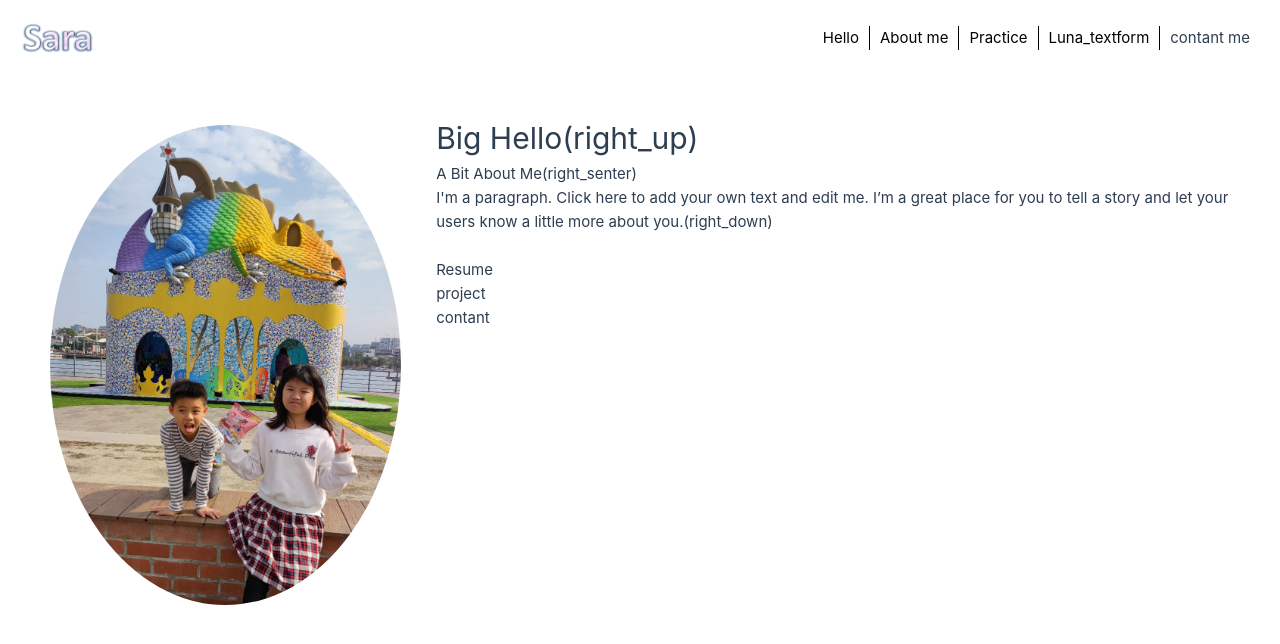
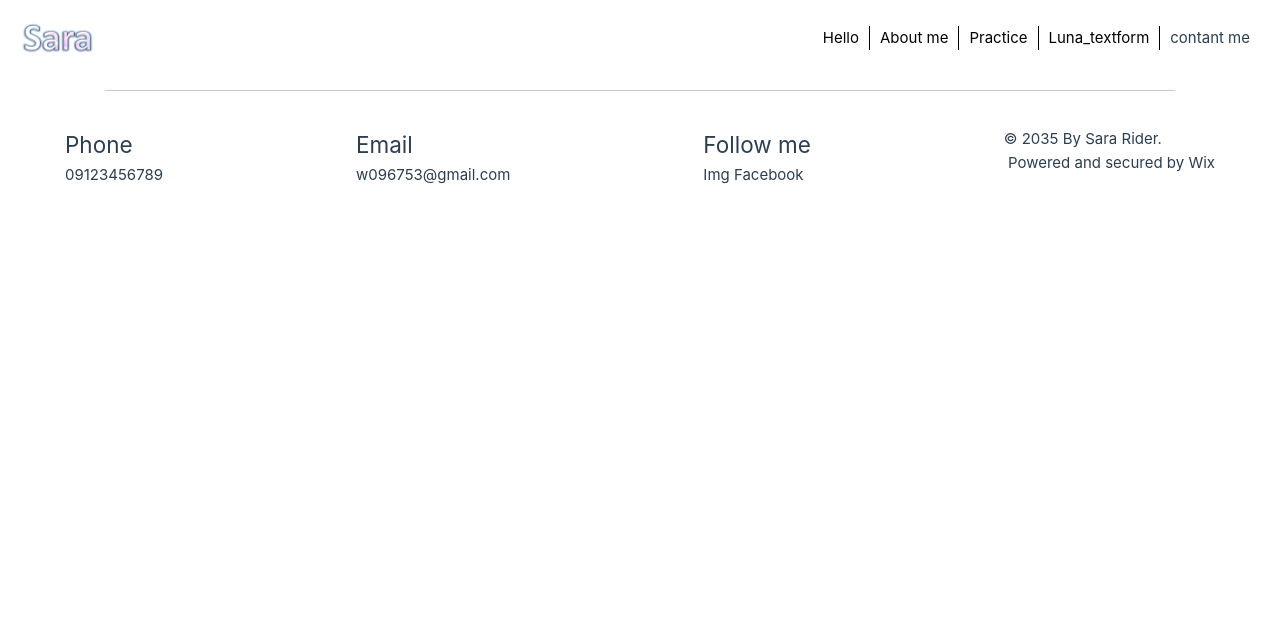
Before and after one commit to ToddlerSara/GitHub, a Vue app: page / in a window 1280 px wide. Shown: the top 644 px of the page. Built offline with nearby package versions, Linux system fonts and the light colour scheme; the HTML template or start-up script is replaced by a standard one.

Commit message:
增加Footer頁面
將Home的background圖片，改為直接放圖。
Footer 增加元素內行內換行white-space: pre-wrap;

```diff
--- a/src/App.vue
+++ b/src/App.vue
@@ -1,8 +1,10 @@
 <script setup>
 import Headup from '@/components/HeadUp.vue'
+import FooterDown from '@/components/Footer.vue'
 </script>
 
 <template>
   <Headup />
   <router-view />
+  <FooterDown />
 </template>
--- /dev/null
+++ b/src/components/Footer.vue
@@ -0,0 +1,53 @@
+<script setup>
+import { ref } from 'vue';
+
+const FooterList = ref([
+    { name: 'Phone', content: '09123456789' },
+    { name: 'Email', content: 'w096753@gmail.com' },
+    { name: 'Follow me', content: 'Img Facebook' },
+    { content: '© 2035 By Sara Rider. \n Powered and secured by Wix' }
+])
+</script>
+
+<template>
+    <div class="body">
+        <div>
+            <div class="demarcation"></div>
+        </div>
+        <div>
+            <div class="FooterList">
+                <div v-for="(foot, idx) in FooterList">
+                    <h2>{{ foot.name }}</h2>
+                    <p>{{ foot.content }}</p>
+                </div>
+            </div>
+        </div>
+    </div>
+</template>
+
+<style lang="scss" scoped>
+.body {
+    >* {
+        padding: 5px;
+        margin: 5px 50px;
+    }
+
+    .demarcation {
+        padding: 3px;
+        margin: 5px 50px 5px 50px;
+        border-top: 1px solid #747da76e;
+    }
+
+    .FooterList {
+        display: flex;
+        padding: 5px;
+        margin: 5px;
+        justify-content: space-between;
+
+        p {
+            white-space: pre-wrap;
+        }
+    }
+
+}
+</style>
--- a/src/components/HeadUp.vue
+++ b/src/components/HeadUp.vue
@@ -3,9 +3,9 @@ import { ref } from 'vue';
 import SaraNameLog from '@/assets/Sara_name.png'
 
 const headMeauFormList = ref([
-  { name: 'Hello', path: '/' },
+  { name: 'Hello', path: '/home' },
   { name: 'About me', path: '/sara' },
-  { name: 'Practice', path: '/' },
+  { name: 'Practice', path: '/homework' },
 ])
 const Sng = `url('${SaraNameLog}')`;
 
--- a/src/components/HelloWorld.vue
+++ /dev/null
@@ -1,50 +0,0 @@
-<script setup>
-defineProps({
-  msg: {
-    type: String,
-    required: true
-  },
-  show:{
-    type: Boolean
-  }
-})
-</script>
-
-<template>
-  <div class="greetings">
-    <h1 class="green">{{ msg }}</h1>
-    <h3>
-      You’ve successfully created a project with
-      <a href="https://vitejs.dev/" target="_blank" rel="noopener">Vite</a> +
-      <template v-if="show">
-        <a href="https://vuejs.org/" target="_blank" rel="noopener">Vue 3</a>.
-      </template>
-      <a href="https://mtache.com/html#section1" target="_blank">Learn HTML</a>
-    </h3>
-  </div>
-</template>
-
-<style scoped>
-h1 {
-  font-weight: 500;
-  font-size: 2.6rem;
-  position: relative;
-  top: -10px;
-}
-
-h3 {
-  font-size: 1.2rem;
-}
-
-.greetings h1,
-.greetings h3 {
-  text-align: center;
-}
-
-@media (min-width: 1024px) {
-  .greetings h1,
-  .greetings h3 {
-    text-align: left;
-  }
-}
-</style>
--- a/src/router/index.js
+++ b/src/router/index.js
@@ -2,7 +2,7 @@ import { createRouter, createWebHistory } from 'vue-router'
 
 const routes = [
     {
-        path: '/',
+        path: '/home',
         name: 'home',
         component: () => import('../views/Home.vue')
     },
@@ -10,6 +10,11 @@ const routes = [
         path: '/sara',
         name: 'sara',
         component: () => import('../views/SaraHtml.vue')
+    },
+    {
+        path: '/homework',
+        name: 'homework',
+        component: () => import('../views/practice.vue')
     }
 ]
 
--- a/src/views/Home.vue
+++ b/src/views/Home.vue
@@ -2,16 +2,21 @@
 import { ref } from 'vue';
 import HelloMeImg from '@/assets/hello.jpg'
 
-const himeImg = `url('${HelloMeImg}')`;
+// const himeImg = `url('${HelloMeImg}')`;
 
 </script>
 <template>
     <div class="body">
         <div>
-            <div class="frames">
-                <div class="myphoto"> </div>
+            <!-- 畫框包覆 -->
+            <!-- <div class="frames"> -->
+            <!-- <div class="myphoto"></div> -->
+            <!-- </div> -->
+            <!-- 直接放圖 -->
+            <div class="photoArea">
+                <img :src="HelloMeImg" />
             </div>
-            <div>
+            <div class="aboutArea">
                 <div class="SecondRoll">
                     <div>
                         <h1>Big Hello(right_up)</h1>
@@ -44,25 +49,41 @@ const himeImg = `url('${HelloMeImg}')`;
         min-width: 980px
     }
 
-    .frames {
+    .photoArea {
+        margin: 35px;
+        width: 480px;
+        height: 480px;
         position: relative;
-        align-self: start;
         border-radius: 50%;
         overflow: hidden;
-        width: 480px;
-        height: 480px;
-        margin: 35px 35px;
+
+        img {
+            width: 100%;
+        }
     }
 
-    .myphoto {
-        background-image: v-bind(himeImg);
-        background-repeat: no-repeat;
-        background-position: right 55% bottom 85%;
-        background-size: cover;
-        box-sizing: content-box;
-        height: 100%;
-        width: 100%;
-        padding-bottom: 30%;
+    // .frames {
+    //     position: relative;
+    //     align-self: start;
+    //     overflow: hidden;
+    //     width: 480px;
+    //     height: 480px;
+    //     margin: 35px;
+    // }
+
+    // .myphoto {
+    //     background-image: v-bind(himeImg);
+    //     background-repeat: no-repeat;
+    //     background-position: right 55% bottom 85%;
+    //     background-size: cover;
+    //     box-sizing: content-box;
+    //     height: 100%;
+    //     width: 100%;
+    //     padding-bottom: 30%;
+    // }
+
+    .aboutArea {
+        flex: 1;
     }
 
     .SecondRoll {
--- a/src/views/SaraHtml.vue
+++ b/src/views/SaraHtml.vue
@@ -2,8 +2,7 @@
 import { onMounted, ref } from 'vue';
 import TheWelcome from '@/components/TheWelcome.vue'
 import backgroundImg from '@/assets/pixel-background.jpg'
-//
-import HelloWorld from '@/components/HelloWorld.vue'
+
 //連結影片用
 import Iframe from '@/components/Iframe.vue'
 
@@ -52,9 +51,7 @@ const bgImg = `url('${backgroundImg}')`;
         <div>
             <TheWelcome />
         </div>
-        <div class="footerArea">
-            footer
-        </div>
+
     </div>
 </template>
 
--- /dev/null
+++ b/src/views/practice.vue
@@ -0,0 +1,6 @@
+<template>
+    <div>
+        <h1>Web Build</h1>
+        <router-link :to="{ name: 'sara' }">Sara Html</router-link>
+    </div>
+</template>
```
